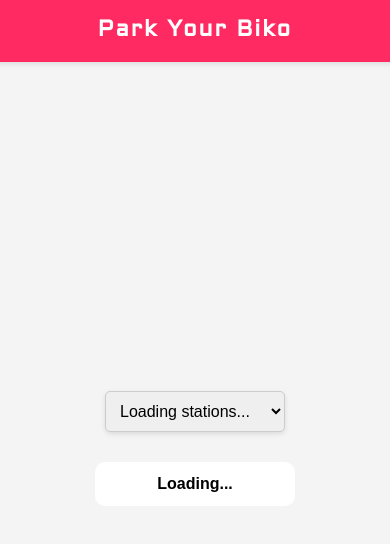
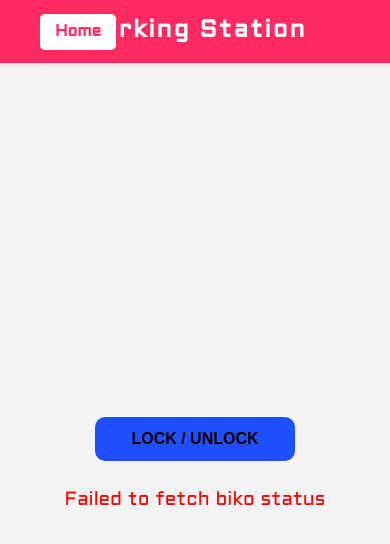
Before and after one commit to RAPCM/biko_02, a Flask app: page /park in a window 390 px wide. Shown: the top 544 px of the page. Run offline with Flask 3, Linux system fonts and the light colour scheme; parts of the project's set-up code (start-up, migrations or seed data) failed here and were passed over.

Commit message:
Add files via upload

```diff
--- a/app.py
+++ b/app.py
@@ -79,54 +79,55 @@
 station_commands = {}
 
 import threading
-
 @app.route('/toggle_bike_status', methods=["POST"])
 def toggle_bike_status():
     global station_commands  # Ensure we are modifying the global variable
+
+    # Check if the user is logged in
     if "logged_in_user" not in session:
         return jsonify({"status": "error", "message": "Not logged in"}), 401
 
     # Load Excel data
     excel_data_sheet1 = load_excel("Sheet1")
-    station_data = load_excel("Sheet3")
     logged_in_user = session["logged_in_user"]
 
+    # Get the bike ID from the request
     request_data = request.get_json()
-    bike_id = str(request_data.get("bike_id"))  # Convert to string
-    station_name = request_data.get("station_name")
+    bike_id = str(request_data.get("bike_id"))
+
+    if not bike_id:
+        return jsonify({"status": "error", "message": "Bike ID is required"}), 400
 
     # Find the user's bike
     user_row_index = excel_data_sheet1[
         (excel_data_sheet1["user"] == logged_in_user) & (excel_data_sheet1["bike_id"] == int(bike_id))
     ].index
+
     if user_row_index.empty:
         return jsonify({"status": "error", "message": "Bike not found"}), 404
 
     user_row_index = user_row_index[0]
     current_status = excel_data_sheet1.at[user_row_index, "bike_status"]
 
+    # Toggle the bike status
     if current_status == 1:
         new_status = 0
         current_command = "unlock"
         excel_data_sheet1.at[user_row_index, "bike_park"] = None
         excel_data_sheet1.at[user_row_index, "bike_coord"] = None
     else:
-        if not station_name:
-            return jsonify({"status": "error", "message": "Station name is required to lock the bike"}), 400
-
-        station_row = station_data[station_data["statio"] == station_name]
-        if station_row.empty:
-            return jsonify({"status": "error", "message": "Station not found"}), 404
-
         new_status = 1
         current_command = "lock"
-        excel_data_sheet1.at[user_row_index, "bike_park"] = station_name
-        excel_data_sheet1.at[user_row_index, "bike_coord"] = station_row.iloc[0]["coord"]
+        excel_data_sheet1.at[user_row_index, "bike_park"] = "Locked"  # Placeholder
+        excel_data_sheet1.at[user_row_index, "bike_coord"] = "Unknown"  # Placeholder
 
+    # Update the station_commands for device communication
     station_commands["station"] = {"command": current_command, "bike_id": bike_id}
 
+    # Wait for device confirmation (up to 10 seconds)
     start_time = time.time()
     initial_confirmation = confirmation_status.get(bike_id)
+
     while True:
         updated_confirmation = confirmation_status.get(bike_id)
         if updated_confirmation != initial_confirmation:
@@ -134,13 +135,11 @@
                 if updated_confirmation.get("success") is True:
                     excel_data_sheet1.at[user_row_index, "bike_status"] = new_status
                     save_excel(excel_data_sheet1, "Sheet1")
-                    print("DB UPDATED")
                     confirmation_status[bike_id] = None
                     station_commands = {}
-                    return jsonify({"status": "success", "message": f"Bike status updated to {'locked' if new_status == 1 else 'unlocked'}."})
+                    return jsonify({"status": "success", "message": f"Bike {'locked' if new_status == 1 else 'unlocked'} successfully."})
                 elif updated_confirmation.get("success") is False:
                     error_message = updated_confirmation.get("error", "Unknown error occurred")
-                    print("Mensagem de erro:", error_message)
                     confirmation_status[bike_id] = None
                     station_commands = {}
                     return jsonify({"status": "error", "message": error_message})
@@ -272,16 +271,72 @@
 def index():
     return render_template('index.html')
 
+@app.route('/emergency')
+def emergency():
+    return render_template('emergency.html')
+
 @app.route('/nfc')
 def nfc():
     return render_template('nfc.html')
 
 @app.route('/park')
 def park():
-    return render_template('park.html')
+    # Retrieve the latest detected bike's RSU ID
+    latest_bike = next(iter(detected_bikes.values()), None)
+    rsu_id = latest_bike["rsu_id"] if latest_bike else "Unknown Station"
+
+    return render_template('park.html', rsu_id=rsu_id)
+
+
+# Global variable to track detected bikes
+detected_bikes = {}
+# Timeout for bike detection (in seconds)
+BIKE_DETECTION_TIMEOUT = 10
+
+@app.route('/api/detect-bike', methods=['POST'])
+def detect_bike():
+    """
+    Receive a POST message with a bike ID from a station and store it in the detected_bikes.
+    """
+    global detected_bikes
+    try:
+        data = request.get_json()
+        bike_id = str(data.get("bike_id"))  # Ensure bike_id is a string
+        rsu_id = str(data.get("rsu_id"))
+        if not bike_id or not rsu_id:
+            return jsonify({"status": "error", "message": "Bike ID is required"}), 400
+
+        # Store both bike_id and rsu_id
+        detected_bikes[bike_id] = {"timestamp": time.time(), "rsu_id": rsu_id}
+
+        return jsonify({"status": "success", "message": f"Bike {bike_id} detected at RSU {rsu_id}"}), 200
+    except Exception as e:
+        return jsonify({"status": "error", "message": str(e)}), 500
+
+
+def clean_expired_bikes():
+    """
+    Remove bikes from detected_bikes that were detected more than the timeout period ago.
+    """
+    global detected_bikes
+    current_time = time.time()
+    detected_bikes = {
+        bike_id: data
+        for bike_id, data in detected_bikes.items()
+        if current_time - data["timestamp"] < BIKE_DETECTION_TIMEOUT  # Access the timestamp correctly
+    }
+
+@app.before_request
+def cleanup_bikes():
+    """
+    Cleanup expired bike detections before every request.
+    """
+    clean_expired_bikes()
 
 @app.route('/login', methods=["GET", "POST"])
 def login():
+    global detected_bikes
+
     if request.method == "POST":
         # Get the username from the form input
         username = request.form.get("username")
@@ -289,14 +344,25 @@
         # Check if the username exists in the Excel file
         if username in excel_data["user"].values:
             session["logged_in_user"] = username  # Store username in session
-            return render_template("login.html", user=username)  # Load the menu page
+            user_data = excel_data[excel_data["user"] == username].iloc[0]
+            user_bike_id = str(user_data["bike_id"])  # Fetch the user's bike ID
+
+            return render_template("login.html", user=username, user_bike_id=user_bike_id, detected_bikes=detected_bikes)
         else:
             # Send an error message back to the index page
             message = "User not found"
             return render_template("index.html", message=message)
 
     # Handle GET request
-    return render_template("login.html", user="Guest")
+    if "logged_in_user" in session:
+        username = session["logged_in_user"]
+        user_data = excel_data[excel_data["user"] == username].iloc[0]
+        user_bike_id = str(user_data["bike_id"])  # Fetch the user's bike ID
+        return render_template("login.html", user=username, user_bike_id=user_bike_id, detected_bikes=detected_bikes)
+
+    return render_template("login.html", user="Guest", user_bike_id=None, detected_bikes={})
+
+
 
 
 # Shared list to store notifications (in-memory solution)
@@ -428,27 +494,25 @@
 
 @app.route("/map")
 def map_view():
-    # Load data from the Excel file
-    bike_data = pd.read_excel(EXCEL_FILE, sheet_name="Sheet1")
     station_data = pd.read_excel(EXCEL_FILE, sheet_name="Sheet3")  # Load station data
 
-    # Extract station coordinates and occupancy
     station_locations = []
     for _, row in station_data.iterrows():
-        if pd.notna(row["coord"]) and pd.notna(row["occup"]):
+        if pd.notna(row["coord"]) and pd.notna(row["occup"]) and pd.notna(row["statio"]):  # Ensure name is present
             station_locations.append({
+                "name": row["statio"],
                 "coords": row["coord"],
                 "popup": row["occup"]
             })
 
-    # Extract bike coordinates and locations for single-bike-per-user
+    bike_data = pd.read_excel(EXCEL_FILE, sheet_name="Sheet1")
     bike_locations = []
     for _, row in bike_data.iterrows():
         if pd.notna(row["bike_coord"]) and pd.notna(row["bike_park"]):
             bike_locations.append({"coords": row["bike_coord"], "popup": row["bike_name"]})
 
-    # Render map.html with bike and station location data
     return render_template("map.html", station_locations=station_locations, bike_locations=bike_locations)
+
 
 @app.route('/logout')
 def logout():
--- a/templates/park.html
+++ b/templates/park.html
@@ -4,11 +4,8 @@
     <meta charset="UTF-8">
     <meta name="viewport" content="width=device-width, initial-scale=1.0">
     <link rel="icon" type="image/png" href="static/images/mini_logo.png"/>
-    <link rel="icon" type="image/png" href="static/images/mini_logo.png"/>
     <title>BIKO</title>
-    <link rel="stylesheet" href="https://unpkg.com/leaflet@1.9.4/dist/leaflet.css" />
     <link rel="stylesheet" href="{{ url_for('static', filename='css/styles.css') }}">
-
     <style>
         body {
             margin: 0;
@@ -22,7 +19,7 @@
 
         .header {
             background-color: #ff2a61;
-            color: rgb(255, 255, 255);
+            color: white;
             padding: 20px;
             text-align: center;
             box-shadow: 0 2px 5px rgba(0, 0, 0, 0.1);
@@ -42,7 +39,7 @@
         .header a {
             position: absolute;
             left: 60px;
-            background-color: #ffffff;
+            background-color: white;
             color: #ff2a61;
             text-decoration: none;
             padding: 10px 15px;
@@ -53,13 +50,30 @@
         }
 
         .header a:hover {
-            background-color: #ffffff;
+            background-color: #fff;
             color: rgb(0, 0, 0);
         }
 
-        #map {
-            flex: 1;
-            width: 100%;
+        .btn {
+            background-color: #1f50ff;
+            color: white;
+            padding: 15px 30px;
+            border: none;
+            border-radius: 5px;
+            cursor: pointer;
+            font-size: 1rem;
+            font-weight: bold;
+            margin-top: 20px;
+        }
+
+        .btn:hover {
+            background-color: #00ab00;
+        }
+
+        #message {
+            margin-top: 20px;
+            text-align: center;
+            font-size: 1.2rem;
         }
 
         .center-container {
@@ -69,117 +83,54 @@
             align-items: center;
             height: 100vh;
         }
-
-        .btn {
-            background-color: #ffffff;
-            color: rgb(0, 0, 0);
-            padding: 10px 20px;
-            border: none;
-            border-radius: 5px;
-            cursor: pointer;
-            font-size: 1rem;
-            font-weight: bold;
-            transition: background-color 0.3s ease, color 0.3s ease;
-        }
-
-        .btn:hover {
-            background-color: #1f50ff;
-            color: white;
-        }
-
-        #station-selector {
-            margin: 20px auto;
-            width: 90%;
-            max-width: 400px;
-        }
-
-        .station-dropdown {
-            width: 100%;
-            padding: 10px;
-            font-size: 1rem;
-            border: 1px solid #ccc;
-            border-radius: 5px;
-            box-shadow: 0 2px 5px rgba(0, 0, 0, 0.1);
-            cursor: pointer;
-        }
-
-        #message {
-            margin-top: 20px;
-            text-align: center;
-            color: red;
-            font-size: 1rem;
-        }
-
-        /* Hide "Home" button on mobile devices */
-        @media (max-width: 768px) {
-            .header {
-                padding: 20px;
-            }
-
-            .header h1 {
-                font-size: 1.4rem;
-            }
-
-            .header a {
-                display: none; /* Hide the home button on small screens */
-            }
-        }
     </style>
 </head>
 <body>
     <header class="header">
         <a href="/login">Home</a>
-        <h1>Park Your Biko</h1>
+        <h1>Parking Station</h1>
     </header>
 
-    <!-- Centered Content -->
     <div class="center-container">
-        <!-- Station Selector -->
-        <div id="station-selector">
-            <select id="station-dropdown" class="station-dropdown">
-                <option value="" disabled selected>Loading stations...</option>
-            </select>
+        <button id="bike-toggle-btn" class="btn">LOCK / UNLOCK</button>
+        <div id="message">Waiting for action...</div>
     </div>
 
-        <!-- Bike Toggle Button -->
-        <a href="#">
-            <button id="bike-toggle-btn" class="btn">Loading...</button>
-        </a>
-    </div>
-
-    <div id="message"></div>
-
     <script>
-// Fetch bike status and update the UI dynamically
+        // Fetch the initial bike status and display the RSU ID if available
         async function fetchBikeStatus() {
             try {
                 const response = await fetch('/api/get_bike_status');
                 const data = await response.json();
                 const button = document.getElementById('bike-toggle-btn');
-        const dropdown = document.getElementById('station-dropdown');
 
                 if (data.status === "success") {
-            const { bike_status, bike_id, current_station, stations } = data;
+                    const { bike_status, bike_id, current_station } = data;
 
-            // Update the button text and style
-            updateButton(bike_status, bike_id);
+                    // Store bike ID in the button for POST request
+                    button.dataset.bikeId = bike_id;
 
-            // Update the dropdown options
-            populateStations(stations, bike_status === 1 ? current_station : null);
+                    // Show where the bike is parked
+                    if (current_station) {
+                        showMessage(`🚲 Biko is parked at RSU: ${current_station}`, "success");
                     } else {
-            showMessage("Failed to fetch bike status");
+                        showMessage("🚲 Biko is not parked.", "warning");
+                    }
+
+                    // Set button text
+                    updateButton(bike_status);
+                } else {
+                    showMessage("Failed to fetch biko status", "error");
                 }
             } catch (error) {
                 console.error("Error fetching bike status:", error);
-        showMessage("Unable to load bike status");
+                showMessage("Unable to load bike status", "error");
             }
         }
 
-// Update the button text and style based on bike status
-function updateButton(status, bikeId) {
+        // Update the button text based on the bike's lock status
+        function updateButton(status) {
             const button = document.getElementById('bike-toggle-btn');
-    button.dataset.bikeId = bikeId; // Store bike ID in button
-
             if (status === 1) {
                 button.innerText = "UNLOCK";
                 button.style.backgroundColor = "#00ab00"; // Green for unlock
@@ -189,41 +140,16 @@
             }
         }
 
-function populateStations(stations, currentStation) {
-    const dropdown = document.getElementById('station-dropdown');
-    dropdown.innerHTML = ''; // Clear the dropdown
-
-    if (currentStation) {
-        // If the bike is locked, show only the current station
-        const option = document.createElement('option');
-        option.value = currentStation;
-        option.textContent = `${currentStation}`;
-        dropdown.appendChild(option);
-        dropdown.disabled = true; // Disable dropdown since it's locked
-    } else {
-        // If the bike is unlocked, show all available stations
-        stations.forEach(station => {
-            const option = document.createElement('option');
-            option.value = station.name; // Use station name
-            option.textContent = `${station.name} (${station.occupancy || "N/A"}%)`;
-            dropdown.appendChild(option);
-        });
-        dropdown.disabled = false; // Enable dropdown
-    }
-}
-
-
-// Handle button click to toggle bike status
-// Handle button click to toggle bike status
+        // Handle the button click to toggle bike status
         document.getElementById('bike-toggle-btn').addEventListener('click', async (event) => {
             event.preventDefault();
             const button = event.target;
             const bikeId = button.dataset.bikeId;
 
-    console.log(`Button clicked: ${button.innerText}, bikeId: ${bikeId}`); // Debugging
+            // Show loading state
+            button.innerText = "Processing...";
+            button.disabled = true;
 
-    if (button.innerText === "UNLOCK") {
-        // Unlock the bike
             try {
                 const response = await fetch('/toggle_bike_status', {
                     method: 'POST',
@@ -234,63 +160,39 @@
                 });
 
                 const data = await response.json();
-            console.log('Unlock response:', data); // Debugging
 
                 if (data.status === "success") {
-                fetchBikeStatus(); // Refresh the dropdown and button
+                    showMessage(data.message, "success");
+                    fetchBikeStatus();  // Refresh the UI
                 } else {
-                showMessage(data.message);
+                    showMessage(data.message, "error");
                 }
             } catch (error) {
-            console.error("Error toggling bike status (unlock):", error);
+                console.error("Error during operation:", error);
+                showMessage("An unexpected error occurred. Please try again.", "error");
             }
-    } else if (button.innerText === "LOCK") {
-        // Lock the bike at the selected station
-        const dropdown = document.getElementById('station-dropdown');
-        const stationName = dropdown.value;
 
-        console.log(`Lock bike: ${bikeId} at station: ${stationName}`); // Debugging
-
-        try {
-            const response = await fetch('/toggle_bike_status', {
-                method: 'POST',
-                headers: {
-                    'Content-Type': 'application/json'
-                },
-                body: JSON.stringify({ bike_id: bikeId, station_name: stationName })
+            // Re-enable button
+            button.innerText = "LOCK / UNLOCK";
+            button.disabled = false;
         });
 
-            const data = await response.json();
-            console.log('Lock response:', data); // Debugging
+        // Show messages in the UI
+        function showMessage(message, type = "success") {
+            const messageDiv = document.getElementById('message');
+            messageDiv.textContent = message;
 
-            if (data.status === "success") {
-                showMessage(data.message);
-                fetchBikeStatus(); // Refresh the dropdown and button
+            if (type === "success") {
+                messageDiv.style.color = "green";
+            } else if (type === "error") {
+                messageDiv.style.color = "red";
             } else {
-                showMessage(data.message);
-            }
-        } catch (error) {
-            console.error("Error parking bike:", error);
+                messageDiv.style.color = "orange";
             }
         }
-});
 
-
-
-// Show messages to the user
-function showMessage(message) {
-    const messageDiv = document.getElementById('message');
-    messageDiv.textContent = message;
-    messageDiv.style.color = "green"; // Green for success
-    setTimeout(() => {
-        messageDiv.textContent = ""; // Clear message after 5 seconds
-    }, 5000);
-}
-
-// Fetch bike status and stations on page load
+        // Load the bike status when the page loads
         fetchBikeStatus();
-
-
     </script>
 </body>
 </html>
```
Also changed, not shown: templates/emergency.html (added, +105 -0 lines), templates/login.html (+7 -5 lines), templates/map.html (+69 -36 lines), templates/notifications.html (+6 -3 lines). Lines whose indentation alone changed are shown as unchanged.
